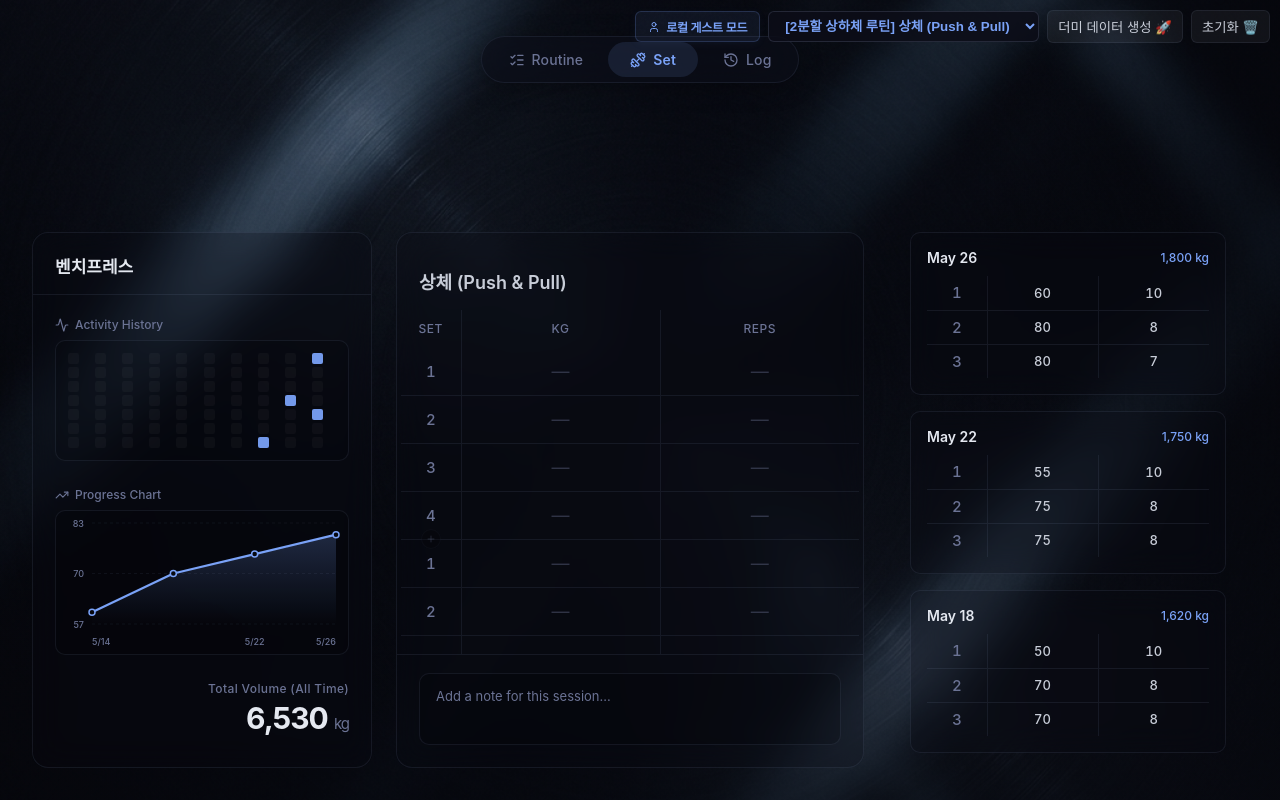
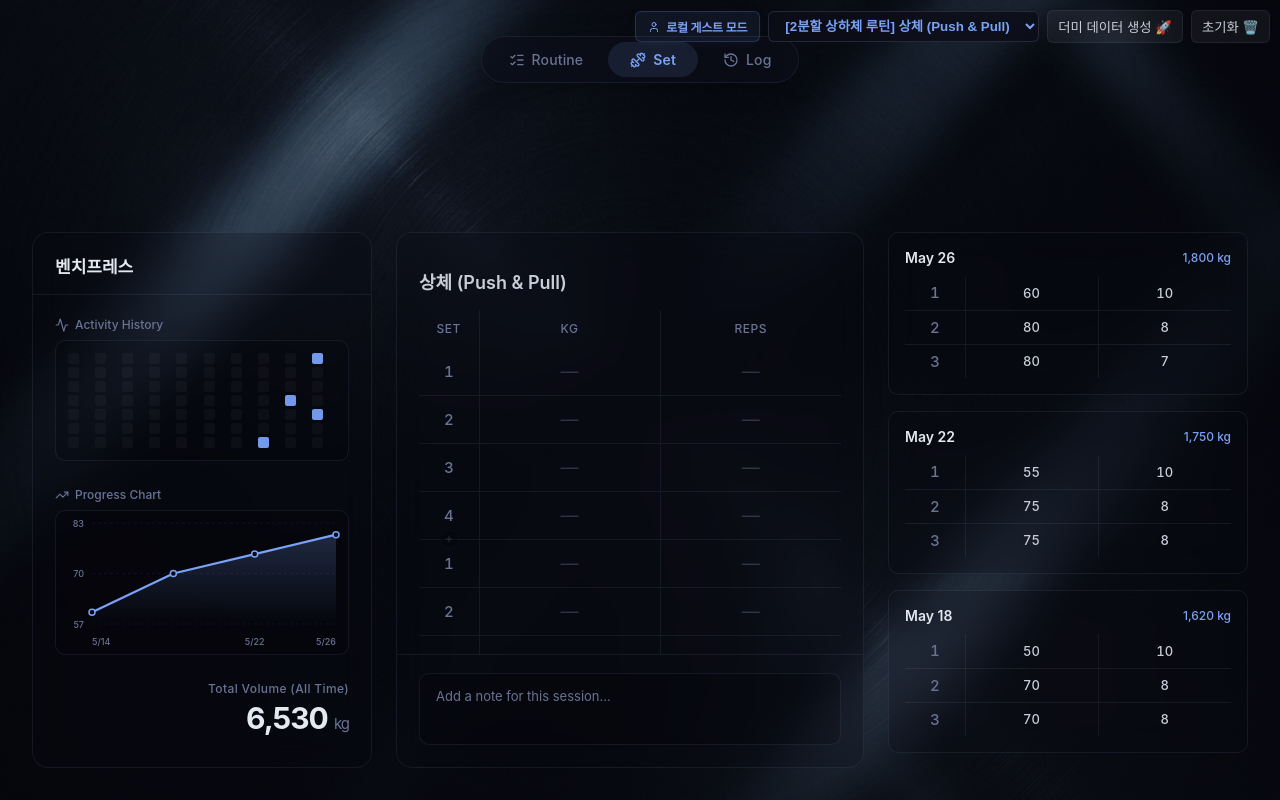
Before and after one commit to JSkutor/gridset, a React (Vite) app: page / in a window 1280 px wide. Both pictures are taken after a click on the button "더미 데이터 생성 🚀". Built offline with nearby package versions, Linux system fonts and the light colour scheme.

Commit message:
style: adjust past logs padding and spreadsheet margins for layout symmetry

```diff
--- a/src/components/PastLogs.jsx
+++ b/src/components/PastLogs.jsx
@@ -75,7 +75,7 @@ export default function PastLogs({ activeExerciseId }) {
 
   return (
     <div style={{ display: 'flex', flexDirection: 'column', height: '100%', overflow: 'hidden' }}>
-      <div style={{ flex: 1, overflowY: 'auto', padding: '0 22px 100px 22px' }}>
+      <div style={{ flex: 1, overflowY: 'auto', padding: '0 0 100px 0' }}>
         <div style={{ display: 'flex', flexDirection: 'column', gap: '16px' }}>
           {pastLogs.length === 0 ? (
             <div style={{ color: 'var(--text-muted)', textAlign: 'center', marginTop: '20px' }}>기록이 없습니다.</div>
--- a/src/index.css
+++ b/src/index.css
@@ -130,8 +130,8 @@ body::before {
 
 /* ─── Spreadsheet Grid ─── */
 .spreadsheet-wrap {
-  margin-left: -18px;
-  margin-right: -18px;
+  margin-left: 0;
+  margin-right: 0;
 }
 
 .spreadsheet {
```
